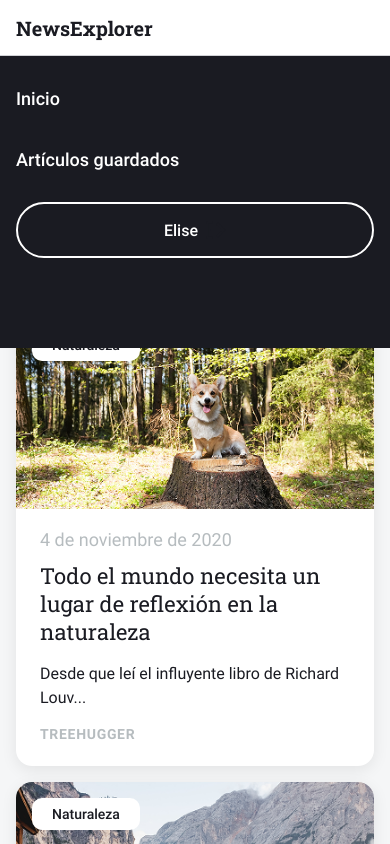
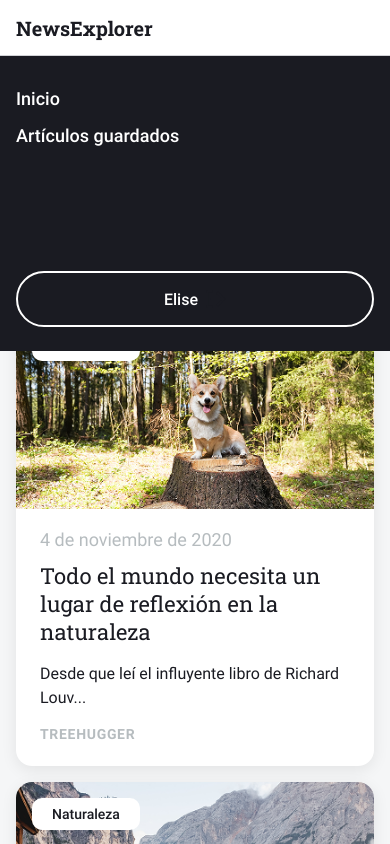
Before and after one commit to Gaboobga/news-explorer-frontend, a React (Vite) app: page /saved-news in a window 390 px wide. Both pictures are taken after a click on the button "Menú". Shown: the top 844 px of the page. Built offline with nearby package versions, Linux system fonts and the light colour scheme.

Commit message:
style: fix mobile navigation layout

```diff
--- a/src/components/Navigation/Navigation.css
+++ b/src/components/Navigation/Navigation.css
@@ -70,6 +70,13 @@
   height: 20px;
 }
 
+.navigation__links-group {
+  display: flex;
+  flex-direction: row;
+  align-items: center;
+  gap: 16px;
+}
+
 @media (max-width: 1024px) {
   .navigation__links {
     gap: 24px;
@@ -92,22 +99,32 @@
     top: 56px;
     left: 0;
     right: 0;
-    bottom: auto;
-    height: auto;
+    height: 35vh;
     background-color: #1a1b22;
     z-index: 99;
-    padding: 24px 16px 90px;
+    padding: 24px 16px;
+    flex-direction: column;
+    justify-content: space-between;
   }
 
   .navigation_open {
     display: flex;
   }
 
-  .navigation__links {
+  .navigation__links-group {
     flex-direction: column;
     align-items: flex-start;
-    gap: 24px;
+    gap: 0px;
+  }
+
+  .navigation__links {
+    display: flex;
+    flex-direction: column;
+    align-items: flex-start;
+    justify-content: space-between;
+    gap: 0;
     width: 100%;
+    height: 100%;
   }
 
   .navigation__link {
@@ -131,6 +148,5 @@
     justify-content: center;
     color: #ffffff;
     border-color: #ffffff;
-    margin-top: auto;
   }
 }
--- a/src/components/Navigation/Navigation.jsx
+++ b/src/components/Navigation/Navigation.jsx
@@ -1,38 +1,72 @@
-import { useLocation } from 'react-router-dom';
-import './Navigation.css';
-import loginIconWhite from '../../images/login_icon_white.svg';
-import loginIconBlack from '../../images/login_icon_black.svg';
+import { useLocation } from "react-router-dom";
+import "./Navigation.css";
+import loginIconWhite from "../../images/login_icon_white.svg";
+import loginIconBlack from "../../images/login_icon_black.svg";
 
-function Navigation({ isLoggedIn, userName, onLoginClick, onSignOut, isLight, isMenuOpen, onMenuClose }) {
+function Navigation({
+  isLoggedIn,
+  userName,
+  onLoginClick,
+  onSignOut,
+  isLight,
+  isMenuOpen,
+  onMenuClose,
+}) {
   const location = useLocation();
-  const isHome = location.pathname === '/';
-  const isSaved = location.pathname === '/saved-news';
+  const isHome = location.pathname === "/";
+  const isSaved = location.pathname === "/saved-news";
 
   function handleLinkClick() {
     onMenuClose();
   }
 
   return (
-    <nav className={`navigation ${isMenuOpen ? 'navigation_open' : ''}`}>
+    <nav className={`navigation ${isMenuOpen ? "navigation_open" : ""}`}>
       {isLoggedIn ? (
         <div className="navigation__links">
-          <a href="/" onClick={handleLinkClick} className={`navigation__link ${isLight ? 'navigation__link_dark' : ''} ${isHome ? (isLight ? 'navigation__link_active-dark' : 'navigation__link_active') : ''}`}>
+          <div className="navigation__links-group">
+            <a
+              href="/"
+              onClick={handleLinkClick}
+              className={`navigation__link ${isLight ? "navigation__link_dark" : ""} ${isHome ? (isLight ? "navigation__link_active-dark" : "navigation__link_active") : ""}`}
+            >
               Inicio
             </a>
-          <a href="/saved-news" onClick={handleLinkClick} className={`navigation__link ${isLight ? 'navigation__link_dark' : ''} ${isSaved ? (isLight ? 'navigation__link_active-dark' : 'navigation__link_active') : ''}`}>
+            <a
+              href="/saved-news"
+              onClick={handleLinkClick}
+              className={`navigation__link ${isLight ? "navigation__link_dark" : ""} ${isSaved ? (isLight ? "navigation__link_active-dark" : "navigation__link_active") : ""}`}
+            >
               Artículos guardados
             </a>
-          <button className={`navigation__button ${isLight ? 'navigation__button_dark' : 'navigation__button_logged-in'}`} onClick={onSignOut}>
+          </div>
+          <button
+            className={`navigation__button ${isLight ? "navigation__button_dark" : "navigation__button_logged-in"}`}
+            onClick={onSignOut}
+          >
             {userName}
-            <img className="navigation__logout-icon" src={isLight ? loginIconBlack : loginIconWhite} alt="Salir" />
+            <img
+              className="navigation__logout-icon"
+              src={isLight ? loginIconBlack : loginIconWhite}
+              alt="Salir"
+            />
           </button>
         </div>
       ) : (
         <div className="navigation__links">
-          <a href="/" onClick={handleLinkClick} className={`navigation__link ${isLight ? 'navigation__link_dark' : ''} ${isHome ? (isLight ? 'navigation__link_active-dark' : 'navigation__link_active') : ''}`}>
+          <div className="navigation__links-group">
+            <a
+              href="/"
+              onClick={handleLinkClick}
+              className={`navigation__link ${isLight ? "navigation__link_dark" : ""} ${isHome ? (isLight ? "navigation__link_active-dark" : "navigation__link_active") : ""}`}
+            >
               Inicio
             </a>
-          <button className={`navigation__button ${isLight ? 'navigation__button_dark' : ''}`} onClick={onLoginClick}>
+          </div>
+          <button
+            className={`navigation__button ${isLight ? "navigation__button_dark" : ""}`}
+            onClick={onLoginClick}
+          >
             Iniciar sesión
           </button>
         </div>
```
Lines whose indentation alone changed are shown as unchanged.
